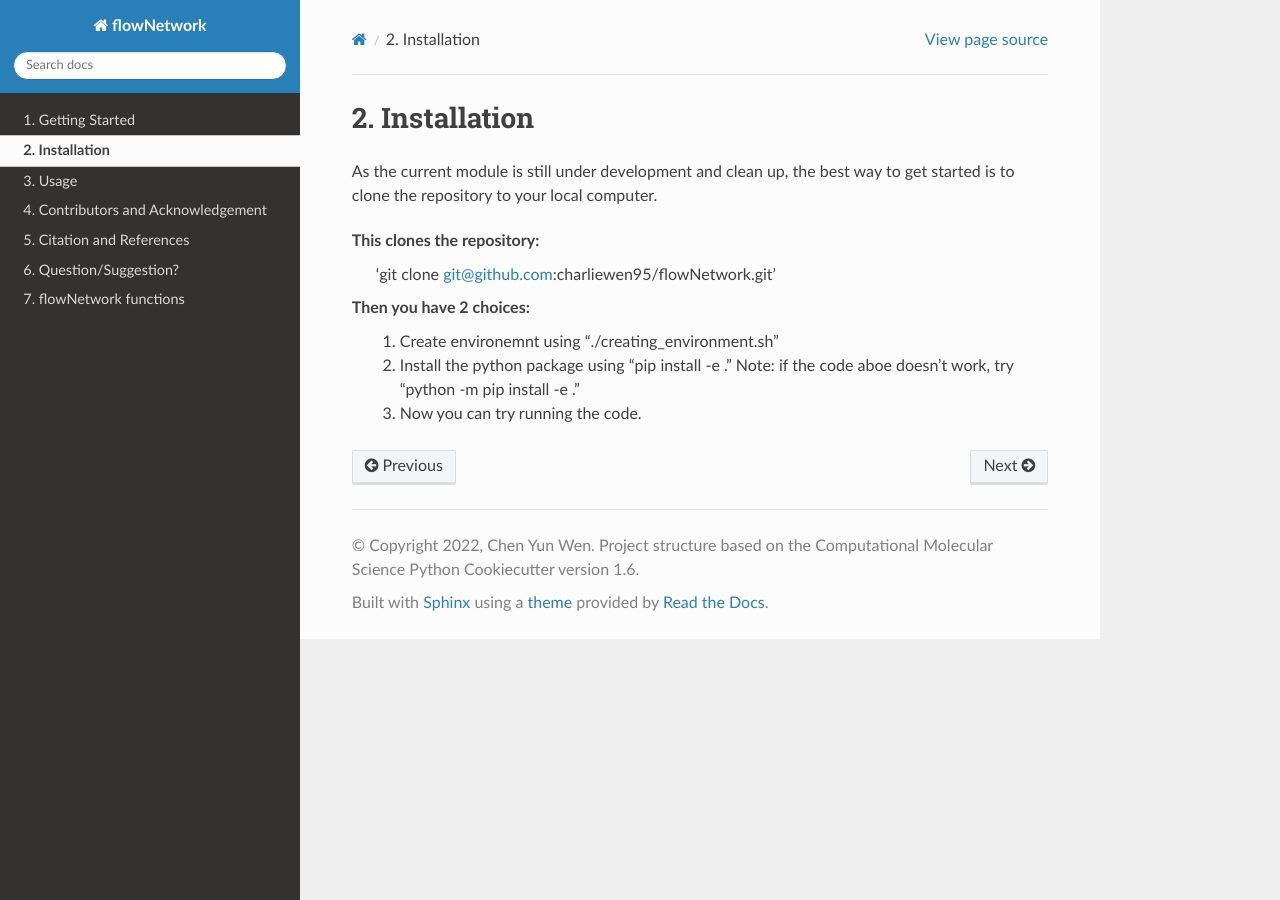
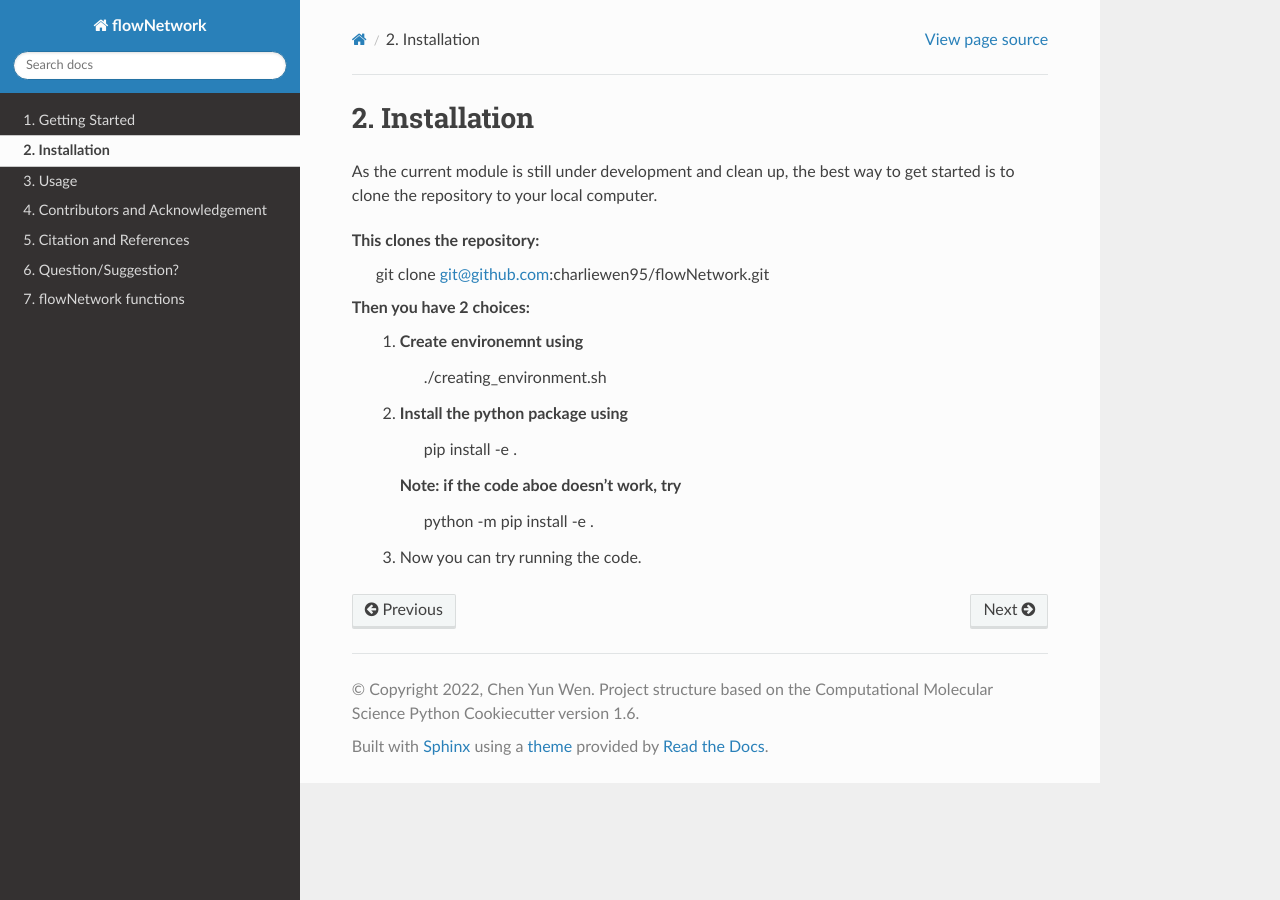
Before and after one commit to charliewen95/current-flow-allostery, a Sphinx documentation site: the page built from docs/source/documentation_pages/installation.rst, in a window 1280 px wide. Built offline with Sphinx 7.4.7 and the Read the Docs theme 2.0.0, drawn with Linux system fonts in a browser that asks for light colours; pages that are not in the unit, such as notebooks, are missing from menus; the version number could not be read and is left out.

Commit message:
docs update

```diff
--- a/docs/source/documentation_pages/functions/betweenness_calc.rst
+++ b/docs/source/documentation_pages/functions/betweenness_calc.rst
@@ -1,2 +1,2 @@
-automodule:: flowNetwork.functions.betweenness_calc
-   :members:
+.. autosummary::
+   flowNetwork.functions.betweenness_calc
--- a/docs/source/documentation_pages/functions/correlation_data_utilities.rst
+++ b/docs/source/documentation_pages/functions/correlation_data_utilities.rst
@@ -1,2 +1,2 @@
-automodule:: flowNetwork.functions.correlation_data_utilities
-   :members:
+.. autosummary::
+   flowNetwork.functions.correlation_data_utilities
--- a/docs/source/documentation_pages/functions/database_mod.rst
+++ b/docs/source/documentation_pages/functions/database_mod.rst
@@ -1,2 +1,2 @@
-automodule:: flowNetwork.functions.database_mod
-   :members:
+.. autosummary::
+   flowNetwork.functions.database_mod
--- a/docs/source/documentation_pages/installation.rst
+++ b/docs/source/documentation_pages/installation.rst
@@ -3,10 +3,13 @@
 As the current module is still under development and clean up, the best way to get started is to clone the repository to your local computer.
 
 This clones the repository:
-   'git clone git@github.com:charliewen95/flowNetwork.git'
+        git clone git@github.com:charliewen95/flowNetwork.git
 
 Then you have 2 choices:
-   1. Create environemnt using "./creating_environment.sh"
-   2. Install the python package using "pip install -e ."
-      Note: if the code aboe doesn't work, try "python -m pip install -e ."
+   1. Create environemnt using
+        ./creating_environment.sh
+   2. Install the python package using
+        pip install -e .
+      Note: if the code aboe doesn't work, try
+        python -m pip install -e .
    3. Now you can try running the code.
```
Also changed, not shown: docs/source/documentation_pages/functions/functions.rst (+11 -0 lines).
